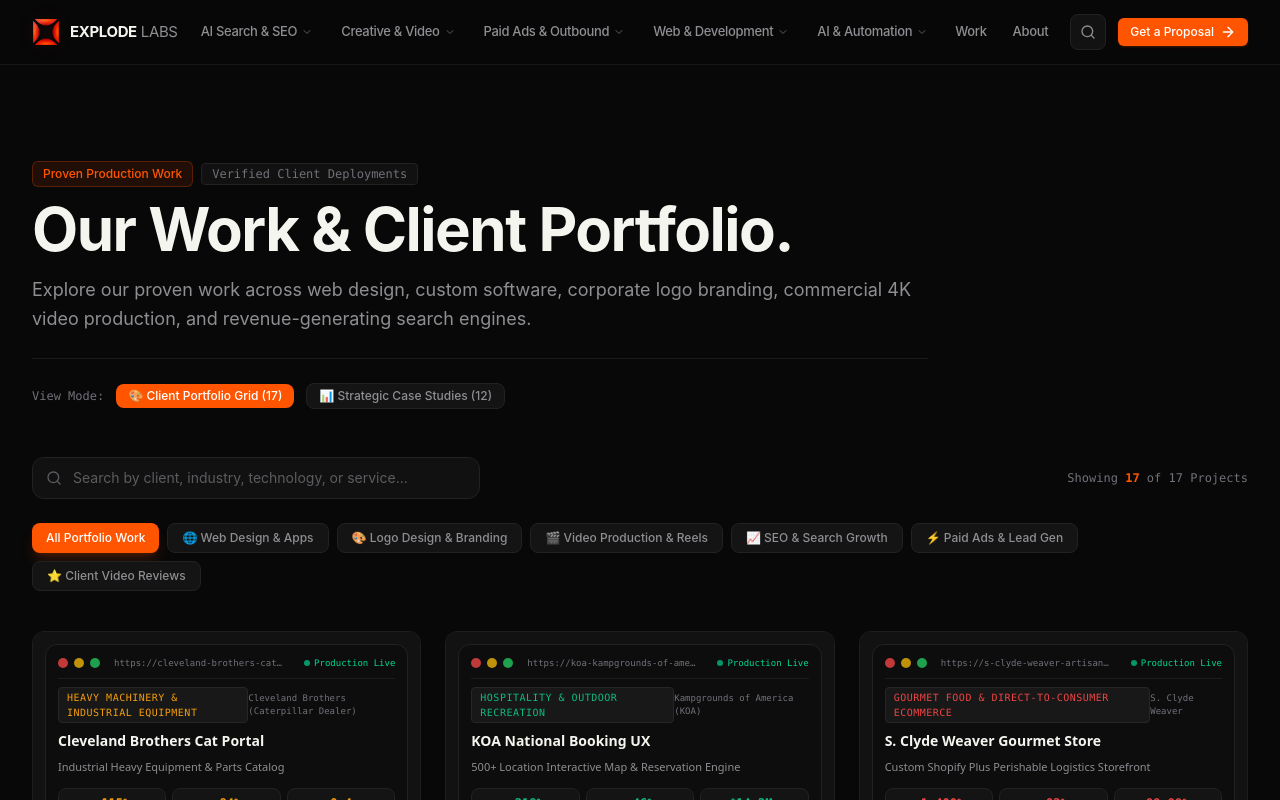
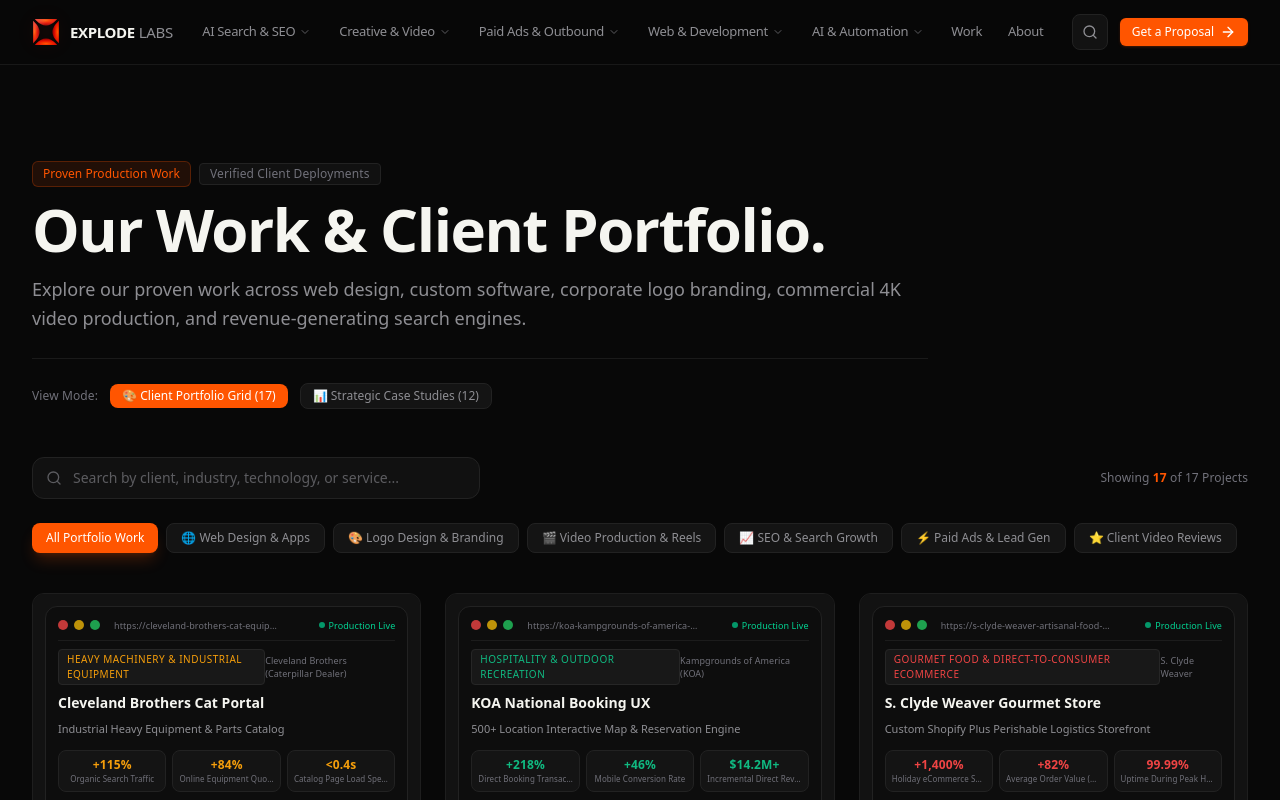
Before and after one commit to vishalraghuwanshii/ExplodeLabs, a Next.js app: page /portfolio in a window 1280 px wide. Shown: the top 800 px of the page. Built offline with nearby package versions, Linux system fonts and the light colour scheme.

Commit message:
style(typography): replace generic AI monospace font with bespoke Space Grotesk across all badges, microcopy, and UI elements

```diff
--- a/src/app/layout.tsx
+++ b/src/app/layout.tsx
@@ -65,7 +65,15 @@
 
   return (
     <html lang="en" className="dark">
-      <body className="bg-[#080808] text-[#f5f5f0] min-h-screen flex flex-col selection:bg-[#ff5500] selection:text-white">
+      <head>
+        <link rel="preconnect" href="https://fonts.googleapis.com" />
+        <link rel="preconnect" href="https://fonts.gstatic.com" crossOrigin="anonymous" />
+        <link
+          href="https://fonts.googleapis.com/css2?family=Inter:wght@400;500;600;700&family=Space+Grotesk:wght@400;500;600;700&display=swap"
+          rel="stylesheet"
+        />
+      </head>
+      <body className="bg-[#080808] text-[#f5f5f0] min-h-screen flex flex-col font-sans selection:bg-[#ff5500] selection:text-white antialiased">
         <JsonLd schema={organizationSchema} />
         <Header />
         <main className="flex-1">{children}</main>
--- a/src/components/home/HomeProposalForm.tsx
+++ b/src/components/home/HomeProposalForm.tsx
@@ -135,16 +135,16 @@
               </div>
 
               <div className="pt-2 flex flex-col sm:flex-row items-center justify-between gap-4">
-                <div className="flex items-center gap-4 text-xs font-mono text-[#71717a]">
-                  <span className="flex items-center gap-1">
+                <div className="flex items-center gap-4 text-xs font-mono font-medium text-[#8e8e93]">
+                  <span className="flex items-center gap-1.5">
                     <Clock className="w-3.5 h-3.5 text-[#ff5500]" />
                     <span>24h SLA</span>
                   </span>
-                  <span className="flex items-center gap-1">
+                  <span className="flex items-center gap-1.5">
                     <Lock className="w-3.5 h-3.5 text-emerald-400" />
                     <span>Strict NDA Protected</span>
                   </span>
-                  <span className="flex items-center gap-1">
+                  <span className="flex items-center gap-1.5">
                     <ShieldCheck className="w-3.5 h-3.5 text-amber-400" />
                     <span>Zero Fixed Rate Locks</span>
                   </span>
--- a/src/styles/globals.css
+++ b/src/styles/globals.css
@@ -1,4 +1,11 @@
+@import url('https://fonts.googleapis.com/css2?family=Space+Grotesk:wght@400;500;600;700&family=Inter:wght@400;500;600;700&display=swap');
 @import "tailwindcss";
+
+@theme {
+  --font-sans: var(--font-inter), 'Inter', -apple-system, BlinkMacSystemFont, "Segoe UI", Roboto, sans-serif;
+  --font-mono: var(--font-space-grotesk), 'Space Grotesk', -apple-system, BlinkMacSystemFont, sans-serif;
+  --font-space: var(--font-space-grotesk), 'Space Grotesk', -apple-system, BlinkMacSystemFont, sans-serif;
+}
 
 @layer base {
   :root {
@@ -18,10 +25,20 @@
   body {
     background-color: var(--bg-base);
     color: var(--text-primary);
-    font-family: -apple-system, BlinkMacSystemFont, "Segoe UI", Roboto, Helvetica, Arial, sans-serif;
+    font-family: var(--font-inter), 'Inter', -apple-system, BlinkMacSystemFont, "Segoe UI", Roboto, sans-serif;
     -webkit-font-smoothing: antialiased;
     -moz-osx-font-smoothing: grayscale;
     overflow-x: hidden;
+  }
+
+  /* Map mono classes and headers to Space Grotesk for high-end bespoke agency design */
+  .font-mono, [class*="font-mono"] {
+    font-family: var(--font-space-grotesk), 'Space Grotesk', -apple-system, BlinkMacSystemFont, sans-serif !important;
+    letter-spacing: 0.01em;
+  }
+
+  .font-space {
+    font-family: var(--font-space-grotesk), 'Space Grotesk', -apple-system, BlinkMacSystemFont, sans-serif !important;
   }
 
   ::selection {
```
